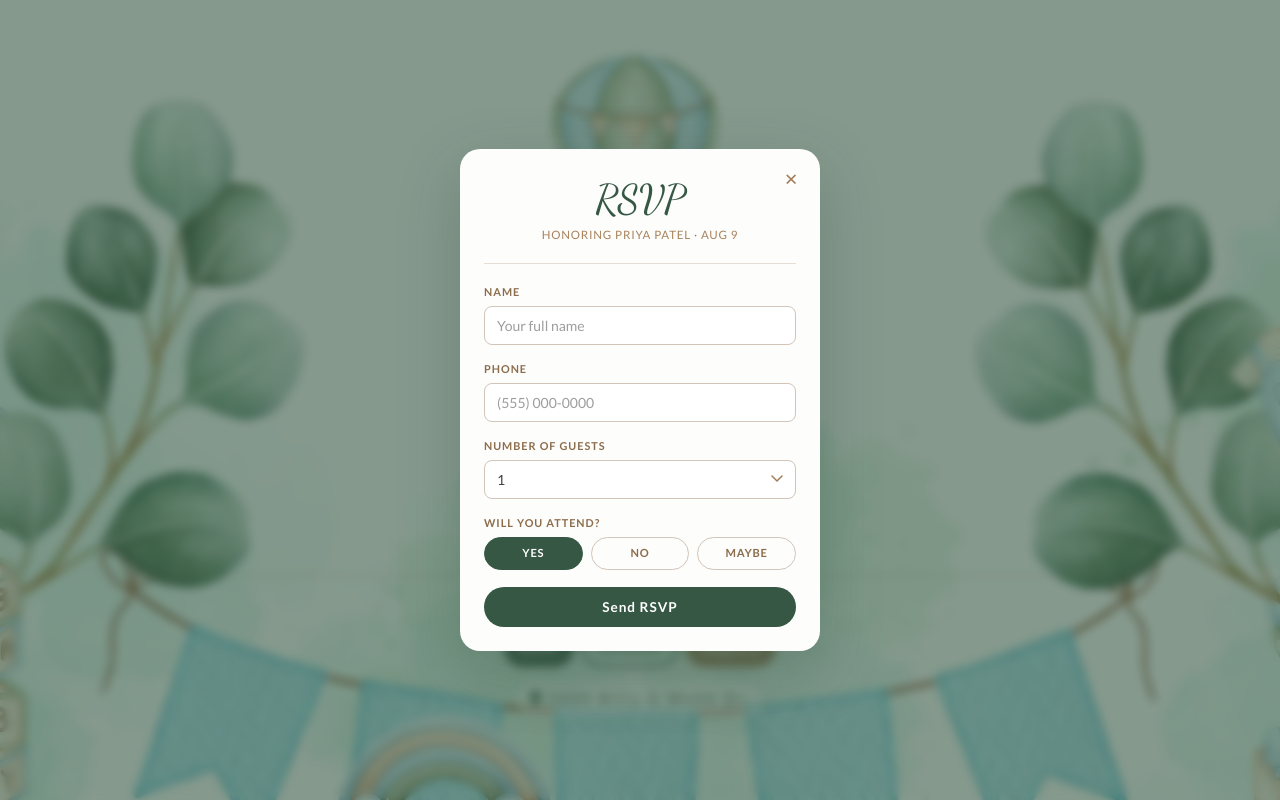
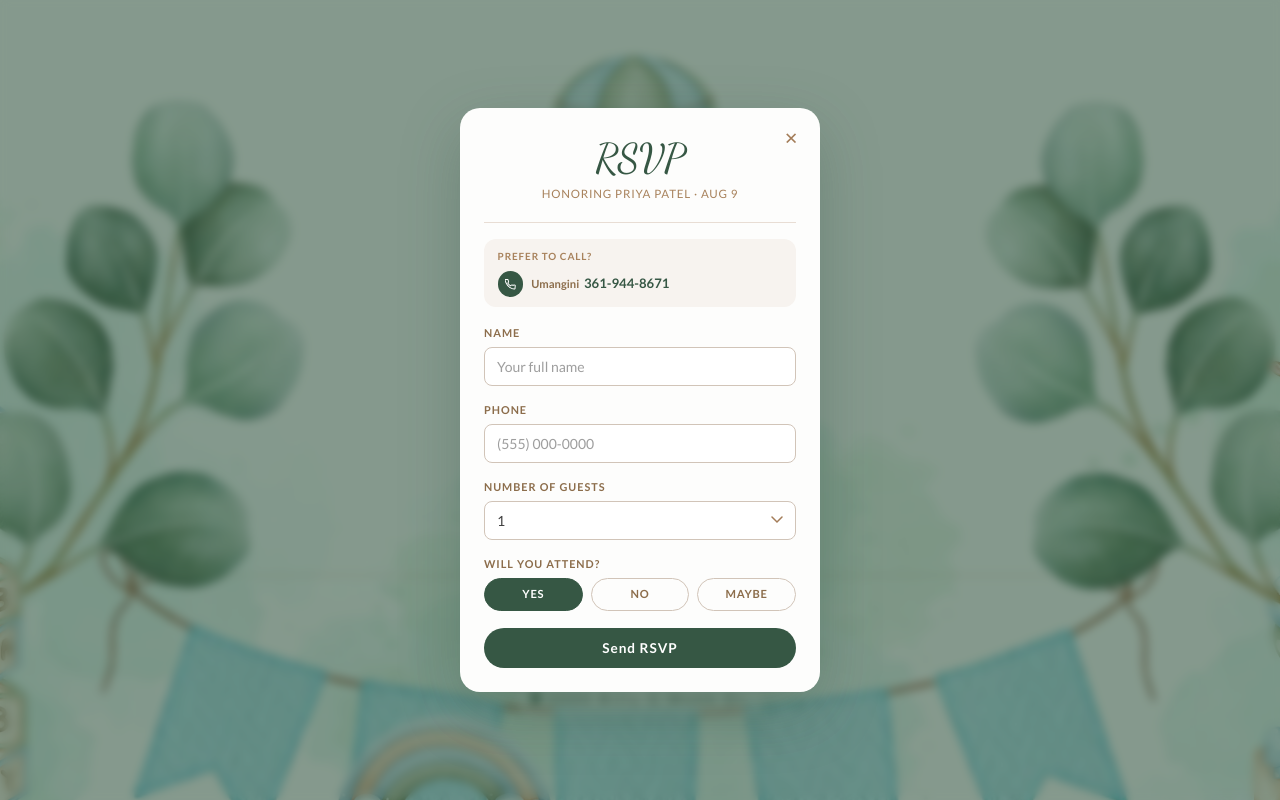
Before and after one commit to rajpatel923/babyshower, a Next.js app: page / in a window 1280 px wide. Both pictures are taken after a click on the button "RSVP". Built offline with nearby package versions, Linux system fonts and the light colour scheme; a web font is replaced by a local one.

Commit message:
Update RSVP modal with call option and adjust layout for better styling

```diff
--- a/src/app/page.tsx
+++ b/src/app/page.tsx
@@ -234,8 +234,9 @@ export default function MobileBabyShowerInvite() {
                     height={400}
                     className="absolute top-[20%] right-[-65%] pointer-events-none"
                 />
-                <motion.div className="absolute top-[40%] right-[-6%] w-[28%] max-w-[120px] z-20 rotate-[-25deg]" {...sway([-3, 3, -3], 5.5, 0.5)}>
-                    <Image src="/images/baby_cloths.png" alt="" width={150} height={200} className="w-full h-auto object-contain" />
+                <motion.div className="absolute top-[38%] right-[-12%] w-[48%] max-w-[210px] z-20 rotate-[-20deg]" {...sway([-3, 3, -3], 5.5, 0.5)}>
+                    {/*<Image src="/images/baby_cloths.png" alt="" width={150} height={200} className="w-full h-auto object-contain" />*/}
+                    <Image src="/images/corgi_image.png" alt="" width={150} height={200} className="w-full h-auto object-contain" />
                 </motion.div>
             </div>
 
--- a/src/components/RSVPModal.tsx
+++ b/src/components/RSVPModal.tsx
@@ -165,7 +165,62 @@ export default function RSVPModal({ onClose }: Props) {
                 </div>
 
                 {/* Divider */}
-                <div style={{ height: '1px', background: '#e8ddd4', marginBottom: '1.25rem' }} />
+                <div style={{ height: '1px', background: '#e8ddd4', marginBottom: '1rem' }} />
+
+                {/* Call option */}
+                <div style={{
+                    background: '#f7f3ef',
+                    borderRadius: '0.75rem',
+                    padding: '0.65rem 0.85rem',
+                    marginBottom: '1.1rem',
+                    display: 'flex',
+                    flexDirection: 'column',
+                    gap: '0.45rem',
+                }}>
+                    <p style={{
+                        fontFamily: 'var(--font-lato)',
+                        fontSize: '0.62rem',
+                        fontWeight: 700,
+                        letterSpacing: '0.09em',
+                        textTransform: 'uppercase',
+                        color: '#a8825c',
+                        margin: 0,
+                    }}>
+                        Prefer to call?
+                    </p>
+                    <a
+                        href="tel:+13619448671"
+                        style={{
+                            display: 'flex',
+                            alignItems: 'center',
+                            gap: '0.5rem',
+                            textDecoration: 'none',
+                            color: '#365744',
+                            fontFamily: 'var(--font-lato)',
+                            fontWeight: 600,
+                            fontSize: '0.82rem',
+                        }}
+                    >
+                        <span style={{
+                            display: 'inline-flex',
+                            alignItems: 'center',
+                            justifyContent: 'center',
+                            width: '1.6rem',
+                            height: '1.6rem',
+                            borderRadius: '50%',
+                            background: '#365744',
+                            flexShrink: 0,
+                        }}>
+                            <svg width="11" height="11" viewBox="0 0 24 24" fill="none" stroke="#fff" strokeWidth="2.2" strokeLinecap="round" strokeLinejoin="round">
+                                <path d="M22 16.92v3a2 2 0 01-2.18 2 19.79 19.79 0 01-8.63-3.07A19.5 19.5 0 013.07 9.81a19.79 19.79 0 01-3.07-8.68A2 2 0 012 .91h3a2 2 0 012 1.72c.127.96.361 1.903.7 2.81a2 2 0 01-.45 2.11L6.09 8.91a16 16 0 006 6l1.27-1.27a2 2 0 012.11-.45c.907.339 1.85.573 2.81.7A2 2 0 0122 16.92z"/>
+                            </svg>
+                        </span>
+                        <span>
+                            <span style={{ color: '#8c6d4b', fontSize: '0.7rem', marginRight: '0.3rem' }}>Umangini</span>
+                            361-944-8671
+                        </span>
+                    </a>
+                </div>
 
                 {status === 'success' ? (
                     <div style={{ textAlign: 'center', padding: '0.75rem 0 0.5rem' }}>
```
Also changed, not shown: public/images/corgi_image.png (added).
